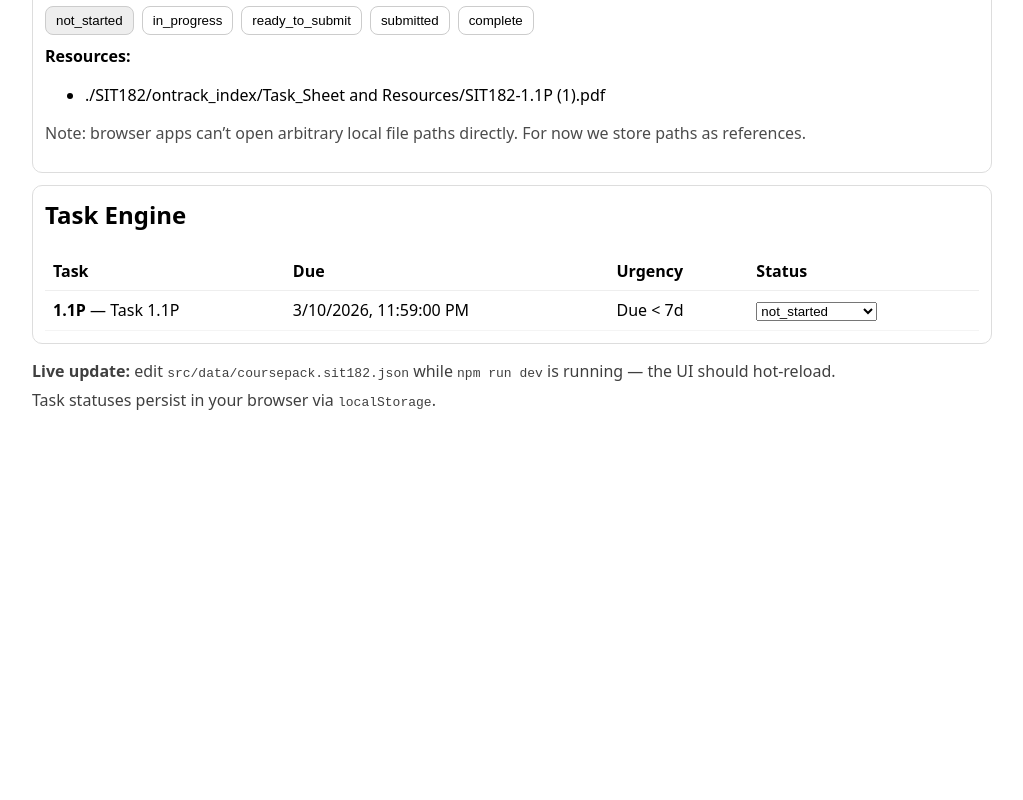
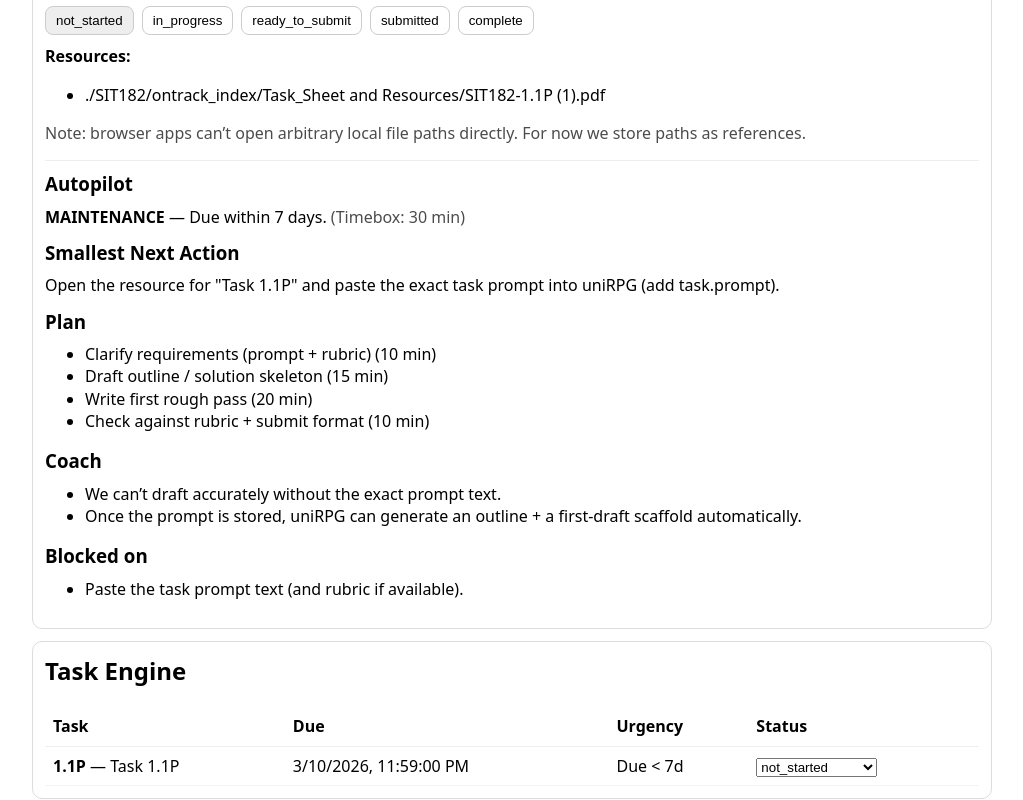
Before and after one commit to Adamsmithlord/courseos, a React (Vite) app: page / in a window 1280 px wide. Shown: the part 440-1240 px from the top of the page, without its empty margins (128-1151 px from the left). Before the commit the page ends 892 px from the top, so only its background shows below. Built offline with nearby package versions, Linux system fonts and the light colour scheme.

Commit message:
auto snapshot

```diff
--- a/src/App.jsx
+++ b/src/App.jsx
@@ -79,7 +79,13 @@ function saveProgress(courseId, progress) {
 
 function normalizeTasks(tasks, progressById) {
   return (tasks || []).map((t) => {
-    const id = t?.id || t?.code || t?.title || crypto?.randomUUID?.() || String(Math.random());
+    const id =
+      t?.id ||
+      t?.code ||
+      t?.title ||
+      crypto?.randomUUID?.() ||
+      String(Math.random());
+
     const statusRaw = progressById?.[id]?.status;
     const status = isValidStatus(statusRaw) ? statusRaw : "not_started";
 
@@ -165,6 +171,11 @@ export default function App() {
     const next = pickNextActionableTask(normalizedTasks);
     const nextDueHours = next?.dueDate ? hoursUntil(next.dueDate) : null;
 
+    // --- Agents (Organizer -> Planner -> Coach)
+    const organized = OrganizerAgent(next);
+    const planned = PlannerAgent({ task: next });
+    const coached = CoachAgent({ task: next, organized, planned });
+
     const completedCount = normalizedTasks.filter((t) => t.status === "complete").length;
 
     return {
@@ -176,6 +187,11 @@ export default function App() {
       normalizedTasks,
       next,
       nextDueHours,
+
+      // Agents
+      organized,
+      planned,
+      coached,
     };
   }, [progressById]);
 
@@ -223,9 +239,7 @@ export default function App() {
         </div>
         <div>
           <b>Tasks:</b> {summary.taskCount}{" "}
-          <span style={{ opacity: 0.7 }}>
-            ({summary.completedCount} complete)
-          </span>
+          <span style={{ opacity: 0.7 }}>({summary.completedCount} complete)</span>
         </div>
         <div>
           <b>Current Academic Week:</b> {summary.currentWeek ?? "—"}
@@ -288,9 +302,9 @@ export default function App() {
               <div style={{ marginTop: 10 }}>
                 <b>Resources:</b>
                 <ul>
-                  {summary.next.resources.map((r) => (
-                    <li key={r} style={{ wordBreak: "break-word" }}>
-                      {r}
+                  {summary.next.resources.map((r, idx) => (
+                    <li key={`${idx}-${String(r)}`} style={{ wordBreak: "break-word" }}>
+                      {typeof r === "string" ? r : JSON.stringify(r)}
                     </li>
                   ))}
                 </ul>
@@ -298,6 +312,62 @@ export default function App() {
                   Note: browser apps can’t open arbitrary local file paths directly.
                   For now we store paths as references.
                 </p>
+              </div>
+            )}
+
+            {/* Agents output */}
+            {summary.planned && summary.coached && (
+              <div style={{ marginTop: 14 }}>
+                <div style={{ paddingTop: 10, borderTop: "1px solid #eee" }}>
+                  <h3 style={{ margin: "0 0 8px" }}>Autopilot</h3>
+                  <div>
+                    <b>{summary.planned.autopilot.mode}</b> —{" "}
+                    {summary.planned.autopilot.reason}
+                    <span style={{ opacity: 0.7 }}>
+                      {" "}
+                      (Timebox: {summary.planned.timeboxMin} min)
+                    </span>
+                  </div>
+
+                  <h3 style={{ margin: "12px 0 8px" }}>Smallest Next Action</h3>
+                  <div>{summary.coached.sna}</div>
+
+                  <h3 style={{ margin: "12px 0 8px" }}>Plan</h3>
+                  <ul style={{ marginTop: 6 }}>
+                    {summary.planned.plan.map((p, i) => (
+                      <li key={i}>
+                        {p.step} ({p.estMin} min)
+                      </li>
+                    ))}
+                  </ul>
+
+                  <h3 style={{ margin: "12px 0 8px" }}>Coach</h3>
+                  <ul style={{ marginTop: 6 }}>
+                    {summary.coached.teach.map((t, i) => (
+                      <li key={i}>{t}</li>
+                    ))}
+                  </ul>
+
+                  {summary.coached.draft && (
+                    <>
+                      <h3 style={{ margin: "12px 0 8px" }}>Draft scaffold</h3>
+                      <pre style={{ whiteSpace: "pre-wrap", marginTop: 6 }}>
+                        {summary.coached.draft}
+                      </pre>
+                    </>
+                  )}
+
+                  {summary.coached.questions?.length > 0 && (
+                    <>
+                      <h3 style={{ margin: "12px 0 8px" }}>Blocked on</h3>
+                      <ul style={{ marginTop: 6 }}>
+                        {summary.coached.questions.map((q, i) => (
+                          <li key={i}>{q}</li>
+                        ))}
+                      </ul>
+                    </>
+                  )}
+                </div>
               </div>
             )}
           </>
```
Also changed, not shown: src/data/ai_snapshot.json, src/data/courseos_snapshot.json, src/data/studypro_snapshot.json.
